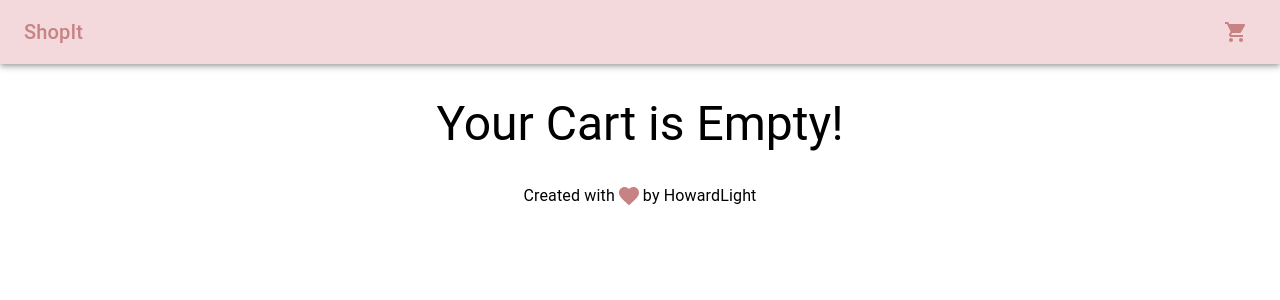
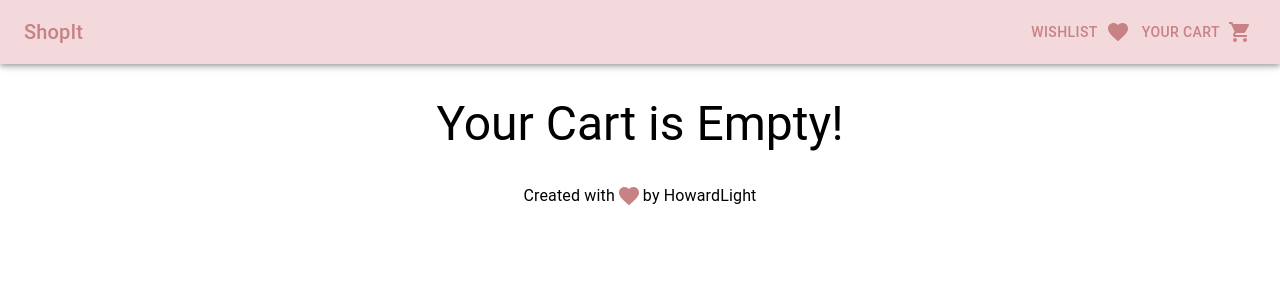
Before and after one commit to Howardlight/shopit, a Next.js app: page /cart in a window 1280 px wide. Shown: the top 300 px of the page. Built offline with nearby package versions, Linux system fonts and the light colour scheme.

Commit message:
Revamped TopBar completely

```diff
--- a/components/TopBar.tsx
+++ b/components/TopBar.tsx
@@ -17,55 +17,64 @@ import {
     MenuItem,
 } from "@mui/material";
 import ShoppingCart from "@mui/icons-material/ShoppingCart";
+import FavoriteIcon from '@mui/icons-material/Favorite';
 
 import { useAppSelector } from "../redux/hooks";
 import { useCallback } from "react";
+import { useRouter } from "next/router";
 
 
 //TODO: Implement Cart System
 export default function TopBar() {
 
+    const router = useRouter();
+
+
     // CART BUTTON LOGIC
-    const [open, setOpen] = React.useState(false);
-    const anchorRef = React.useRef<HTMLButtonElement>(null);
+    // const [open, setOpen] = React.useState(false);
+    // const anchorRef = React.useRef<HTMLButtonElement>(null);
 
-    const handleToggle = () => {
-        setOpen((prevOpen) => !prevOpen);
-    };
+    // const handleToggle = () => {
+    //     setOpen((prevOpen) => !prevOpen);
+    // };
 
-    const handleClose = (event: Event | React.SyntheticEvent) => {
-        if (
-        anchorRef.current &&
-        anchorRef.current.contains(event.target as HTMLElement)
-        ) {
-        return;
-        }
+    // const handleClose = (event: Event | React.SyntheticEvent) => {
+    //     if (
+    //     anchorRef.current &&
+    //     anchorRef.current.contains(event.target as HTMLElement)
+    //     ) {
+    //     return;
+    //     }
 
-        setOpen(false);
-    };
+    //     setOpen(false);
+    // };
 
-    function handleListKeyDown(event: React.KeyboardEvent) {
-        if (event.key === 'Tab') {
-        event.preventDefault();
-        setOpen(false);
-        } else if (event.key === 'Escape') {
-        setOpen(false);
-        }
-    }
+    // function handleListKeyDown(event: React.KeyboardEvent) {
+    //     if (event.key === 'Tab') {
+    //     event.preventDefault();
+    //     setOpen(false);
+    //     } else if (event.key === 'Escape') {
+    //     setOpen(false);
+    //     }
+    // }
 
     // return focus to the button when we transitioned from !open -> open
-    const prevOpen = React.useRef(open);
-    React.useEffect(() => {
-        if (prevOpen.current === true && open === false) {
-        anchorRef.current!.focus();
-        }
+    // const prevOpen = React.useRef(open);
+    // React.useEffect(() => {
+    //     if (prevOpen.current === true && open === false) {
+    //     anchorRef.current!.focus();
+    //     }
 
-        prevOpen.current = open;
-    }, [open]);
+    //     prevOpen.current = open;
+    // }, [open]);
+
 
     // REACT REDUX
     const cart = useAppSelector((state) => state.cart.content);
-    const getTotalItemsCount = useCallback((): number => {
+    const wishlist = useAppSelector((state) => state.wishlist.content);
+
+
+    const getTotalCartItems = useCallback((): number => {
         let out: number = 0
         for(let i: number = 0; i < cart.length; i++) {
             out += cart[i].quantity!;
@@ -77,43 +86,68 @@ export default function TopBar() {
         return out;
     },[cart]);
 
-    React.useEffect(() => {
-        getTotalItemsCount();
-        console.log(`useEffect | NEW RENDER`);
-    }, [cart, getTotalItemsCount])
+
+    // React.useEffect(() => {
+    //     getTotalCartItems();
+    //     console.log(`useEffect | NEW RENDER`);
+    // }, [cart, getTotalCartItems])
+
+    // ICONS
+    const ShoppingCartIcon = () => {
+        return (
+            <Badge badgeContent={getTotalCartItems()} color="error">
+                <ShoppingCart />
+            </Badge>
+        );
+    };
+    const WishlistIcon = () => {
+        return (
+            <Badge badgeContent={wishlist.length == 0 ? 0 : wishlist.length} color="error">
+                <FavoriteIcon />
+            </Badge>
+        );
+    };
+
+    const WishlistButton = () => {
+        // console.log("WhishlistButton Rerender");
+        // NOTE: This also re-renders when it doesn't need to
+        // same case as ShoppingCartButton
 
         return (
-        <Box sx={{ flexGrow: 1 }}>
-            <AppBar position="static" style={{backgroundColor: "#F3D9DC", color: "#C78283"}}>
-                <Toolbar>
-                    <Typography variant="h6" component="div" sx={{ flexGrow: 1 }}>
-                        <Link href="/">
-                            <a>
-                                ShopIt
-                            </a>
-                        </Link>
-                    </Typography>
-                    <IconButton
+            <Button endIcon={<WishlistIcon />}>
+                Wishlist
+            </Button>
+        );
+    }
+    const ShoppingCartButton = () => {
+
+        // console.log("ShoppingCartButton Rerender");
+        //TODO: Button re-renders each time an item is added, Fix this\
+        // make it so only the badge re-renders
+        //NOTE: It also re-renders when a wishlist item is added
+
+        return (
+            <>
+                <Button
                     color="inherit"
-                        ref={anchorRef}
+                    // ref={anchorRef}
                     id="composition-button"
-                        aria-controls={open ? "composition-menu" : undefined}
-                        aria-expanded={open ? "true" : undefined}
+                    // aria-controls={open ? "composition-menu" : undefined}
+                    // aria-expanded={open ? "true" : undefined}
                     aria-haspopup="true"
-                        onClick={handleToggle}
+                    onClick={() => router.push("/cart")}
+                    endIcon={<ShoppingCartIcon />}
                 >
-                        <Badge badgeContent={getTotalItemsCount()} color="error">
-                            <ShoppingCart />
-                        </Badge>
-                    </IconButton>
-                    <Popper
+                    Your Cart
+                </Button>
+                {/* <Popper
                     open={open}
                     anchorEl={anchorRef.current}
                     role={undefined}
                     placement="bottom-start"
                     transition
                     disablePortal
-                        style={{zIndex:"1"}}
+                    style={{ zIndex: "1" }}
                 >
                     {({ TransitionProps, placement }) => (
                         <Grow
@@ -143,7 +177,24 @@ export default function TopBar() {
                             </Paper>
                         </Grow>
                     )}
-                    </Popper>
+                </Popper> */}
+            </>
+        );
+    };
+
+    return (
+        <Box sx={{ flexGrow: 1 }}>
+            <AppBar position="static" style={{backgroundColor: "#F3D9DC", color: "#C78283"}}>
+                <Toolbar>
+                    <Typography variant="h6" component="div" sx={{ flexGrow: 1 }}>
+                        <Link href="/">
+                            <a>
+                                ShopIt
+                            </a>
+                        </Link>
+                    </Typography>
+                    <WishlistButton />
+                    <ShoppingCartButton />
                 </Toolbar>
             </AppBar>
       </Box>
```
Lines whose indentation alone changed are shown as unchanged.
